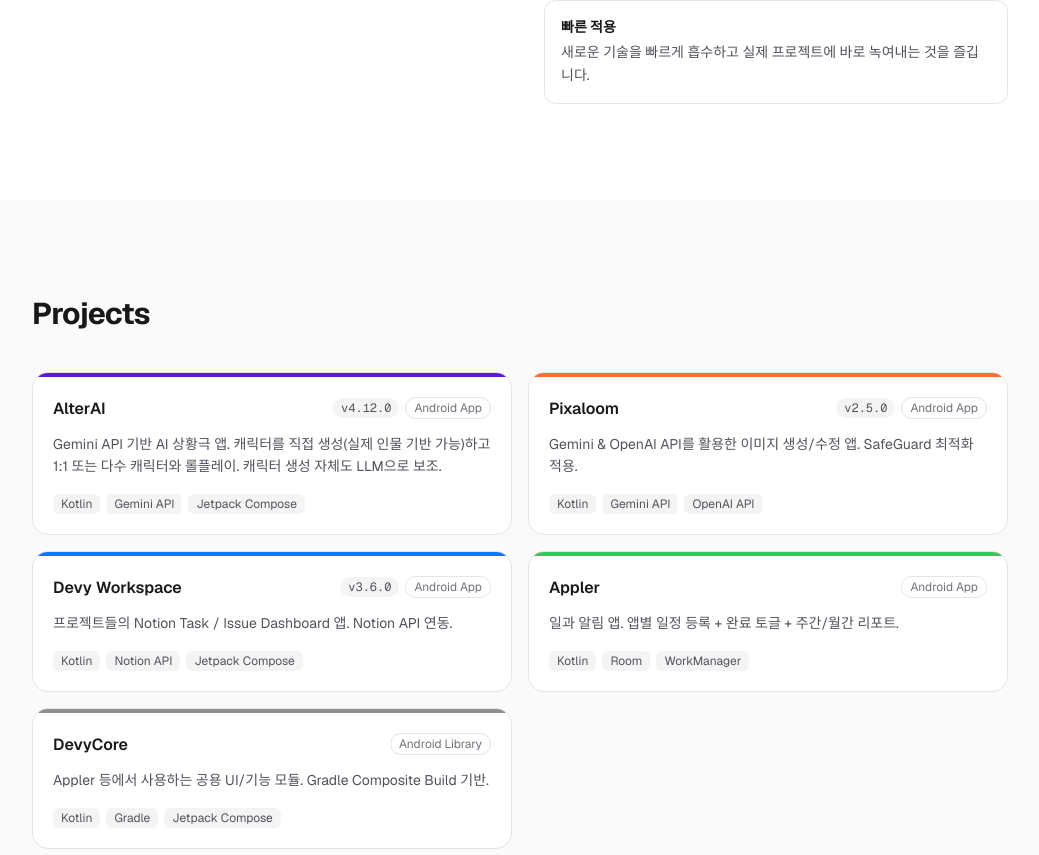
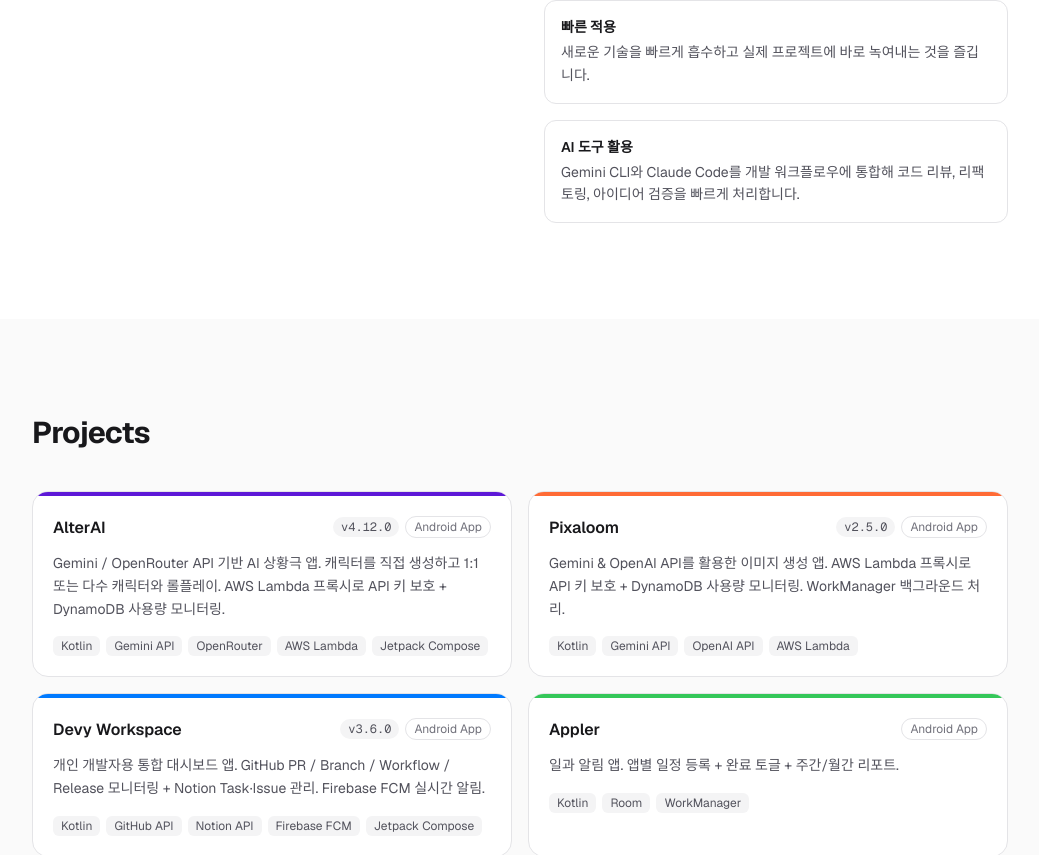
Before and after one commit to JeongYoungHoon/devy-portfolio, a Next.js app: page / in a window 1280 px wide. Shown: the part 1211-2066 px from the top of the page, without its empty margins (120-1159 px from the left). Built offline with nearby package versions, Linux system fonts and the light colour scheme.

Commit message:
feat: 프로젝트 설명 보강 및 AWS 인프라·AI 워크플로우 스택 추가

```diff
--- a/components/sections/AboutSection.tsx
+++ b/components/sections/AboutSection.tsx
@@ -10,6 +10,10 @@ const PHILOSOPHIES = [
   {
     title: "빠른 적용",
     body: "새로운 기술을 빠르게 흡수하고 실제 프로젝트에 바로 녹여내는 것을 즐깁니다.",
+  },
+  {
+    title: "AI 도구 활용",
+    body: "Gemini CLI와 Claude Code를 개발 워크플로우에 통합해 코드 리뷰, 리팩토링, 아이디어 검증을 빠르게 처리합니다.",
   },
 ];
 
--- a/data/projects.ts
+++ b/data/projects.ts
@@ -13,27 +13,27 @@ export const PROJECTS: Project[] = [
     version: "v4.12.0",
     type: "Android App",
     description:
-      "Gemini API 기반 AI 상황극 앱. 캐릭터를 직접 생성(실제 인물 기반 가능)하고 1:1 또는 다수 캐릭터와 롤플레이. 캐릭터 생성 자체도 LLM으로 보조.",
+      "Gemini / OpenRouter API 기반 AI 상황극 앱. 캐릭터를 직접 생성하고 1:1 또는 다수 캐릭터와 롤플레이. AWS Lambda 프록시로 API 키 보호 + DynamoDB 사용량 모니터링.",
     accent: "#5D18D7",
-    tags: ["Kotlin", "Gemini API", "Jetpack Compose"],
+    tags: ["Kotlin", "Gemini API", "OpenRouter", "AWS Lambda", "Jetpack Compose"],
   },
   {
     name: "Pixaloom",
     version: "v2.5.0",
     type: "Android App",
     description:
-      "Gemini & OpenAI API를 활용한 이미지 생성/수정 앱. SafeGuard 최적화 적용.",
+      "Gemini & OpenAI API를 활용한 이미지 생성 앱. AWS Lambda 프록시로 API 키 보호 + DynamoDB 사용량 모니터링. WorkManager 백그라운드 처리.",
     accent: "#FF6B35",
-    tags: ["Kotlin", "Gemini API", "OpenAI API"],
+    tags: ["Kotlin", "Gemini API", "OpenAI API", "AWS Lambda"],
   },
   {
     name: "Devy Workspace",
     version: "v3.6.0",
     type: "Android App",
     description:
-      "프로젝트들의 Notion Task / Issue Dashboard 앱. Notion API 연동.",
+      "개인 개발자용 통합 대시보드 앱. GitHub PR / Branch / Workflow / Release 모니터링 + Notion Task·Issue 관리. Firebase FCM 실시간 알림.",
     accent: "#007AFF",
-    tags: ["Kotlin", "Notion API", "Jetpack Compose"],
+    tags: ["Kotlin", "GitHub API", "Notion API", "Firebase FCM", "Jetpack Compose"],
   },
   {
     name: "Appler",
@@ -49,7 +49,7 @@ export const PROJECTS: Project[] = [
     version: null,
     type: "Android Library",
     description:
-      "Appler 등에서 사용하는 공용 UI/기능 모듈. Gradle Composite Build 기반.",
+      "AlterAI · Pixaloom · Devy Workspace · Appler가 공유하는 핵심 Android 라이브러리. Gradle Composite Build 기반.",
     accent: "#8E8E93",
     tags: ["Kotlin", "Gradle", "Jetpack Compose"],
   },
--- a/data/techStack.ts
+++ b/data/techStack.ts
@@ -10,11 +10,15 @@ export const STACK: StackGroup[] = [
   },
   {
     category: "AI / API",
-    items: ["Gemini API", "OpenAI API", "Notion API"],
+    items: ["Gemini API", "OpenAI API", "OpenRouter", "Notion API", "GitHub API"],
+  },
+  {
+    category: "Cloud / Infra",
+    items: ["AWS Lambda", "DynamoDB", "Streamlit"],
   },
   {
     category: "Tools",
-    items: ["Gradle", "Git", "GitHub Actions", "Figma"],
+    items: ["Gradle", "Git", "GitHub Actions", "Gemini CLI", "Claude Code", "Figma"],
   },
   {
     category: "Web",
```
